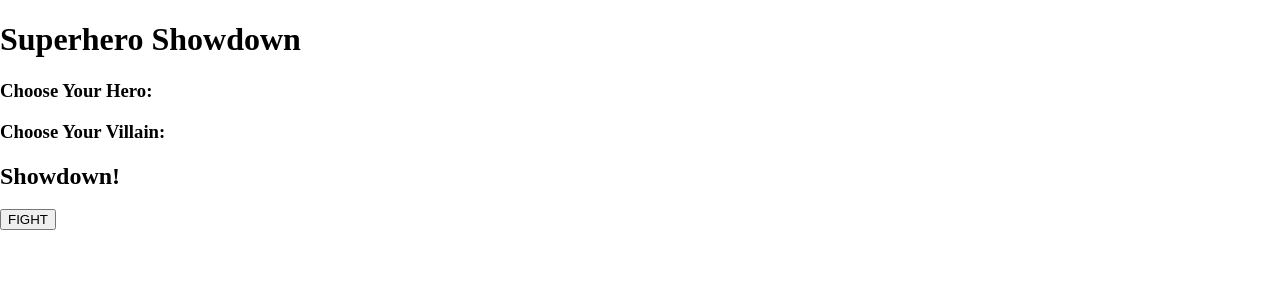
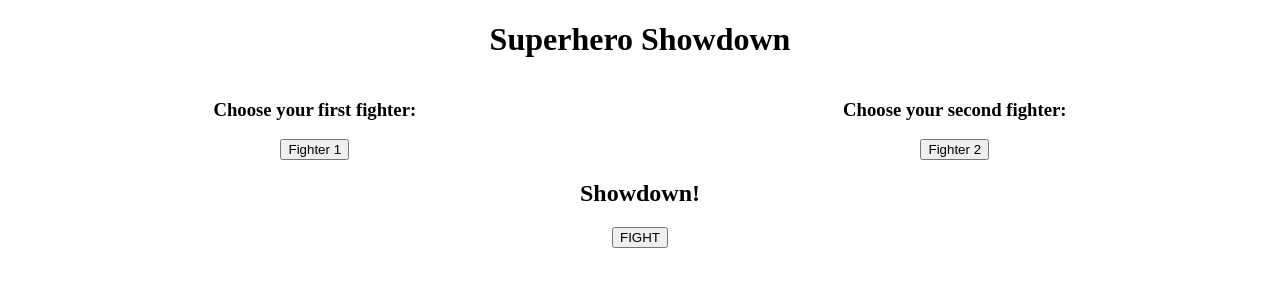
Before and after one commit to alexanderalban/python-practice-functions, a plain HTML site: page index.html in a window 1280 px wide. Drawn offline with Linux system fonts and the light colour scheme.

Commit message:
added basic styling to page, function to follow

```diff
--- a/index.html
+++ b/index.html
@@ -11,10 +11,12 @@
     <h1>Superhero Showdown</h1>
     <section id="character-selection">
         <section id="fighter1">
-            <h3>Choose Your Hero:</h3>
+            <h3>Choose your first fighter:</h3>
+            <input type="button" value="Fighter 1">
         </section>
         <section id="fighter2">
-            <h3>Choose Your Villain:</h3>
+            <h3>Choose your second fighter:</h3>
+            <input type="button" value="Fighter 2">
         </section>
     </section>
     <section id="fight-section">
--- a/style.css
+++ b/style.css
@@ -1,3 +1,32 @@
+/* Prevents overflow for entire page. standard for all of my pages */
+
 body {
     margin: auto;
 }
+
+h1 {
+    text-align: center;
+}
+
+/* Character selection and definition sections */
+
+#character-selection {
+    display: grid;
+    grid-template-columns: auto auto;
+    justify-items: center;
+    text-align: center;
+}
+
+#fighter1 {
+    grid-column: 1;
+}
+
+#fighter2 {
+    grid-column: 2;
+}
+
+/* Showdown/Fight section */
+
+#fight-section {
+    text-align: center;
+}
```
